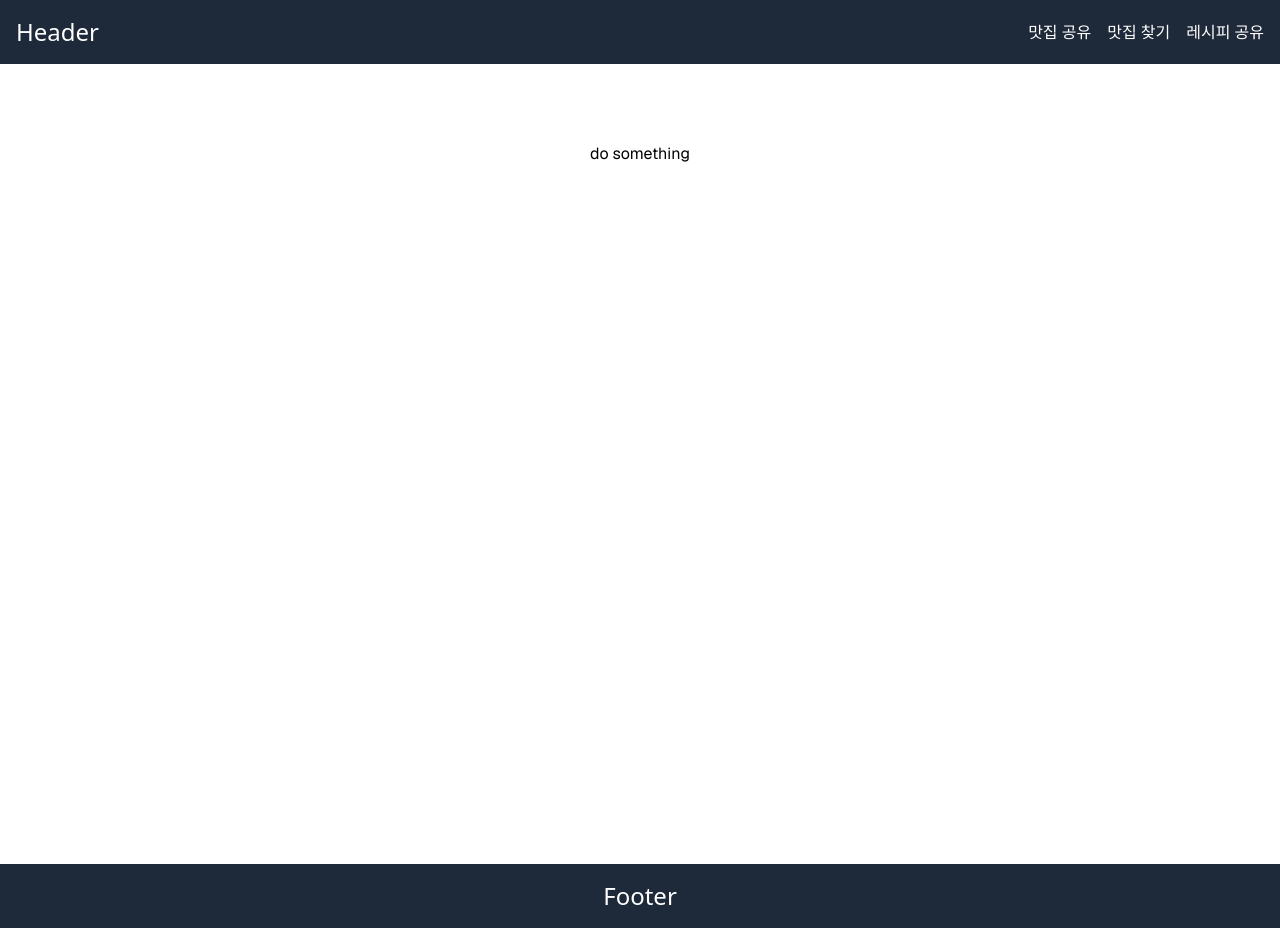
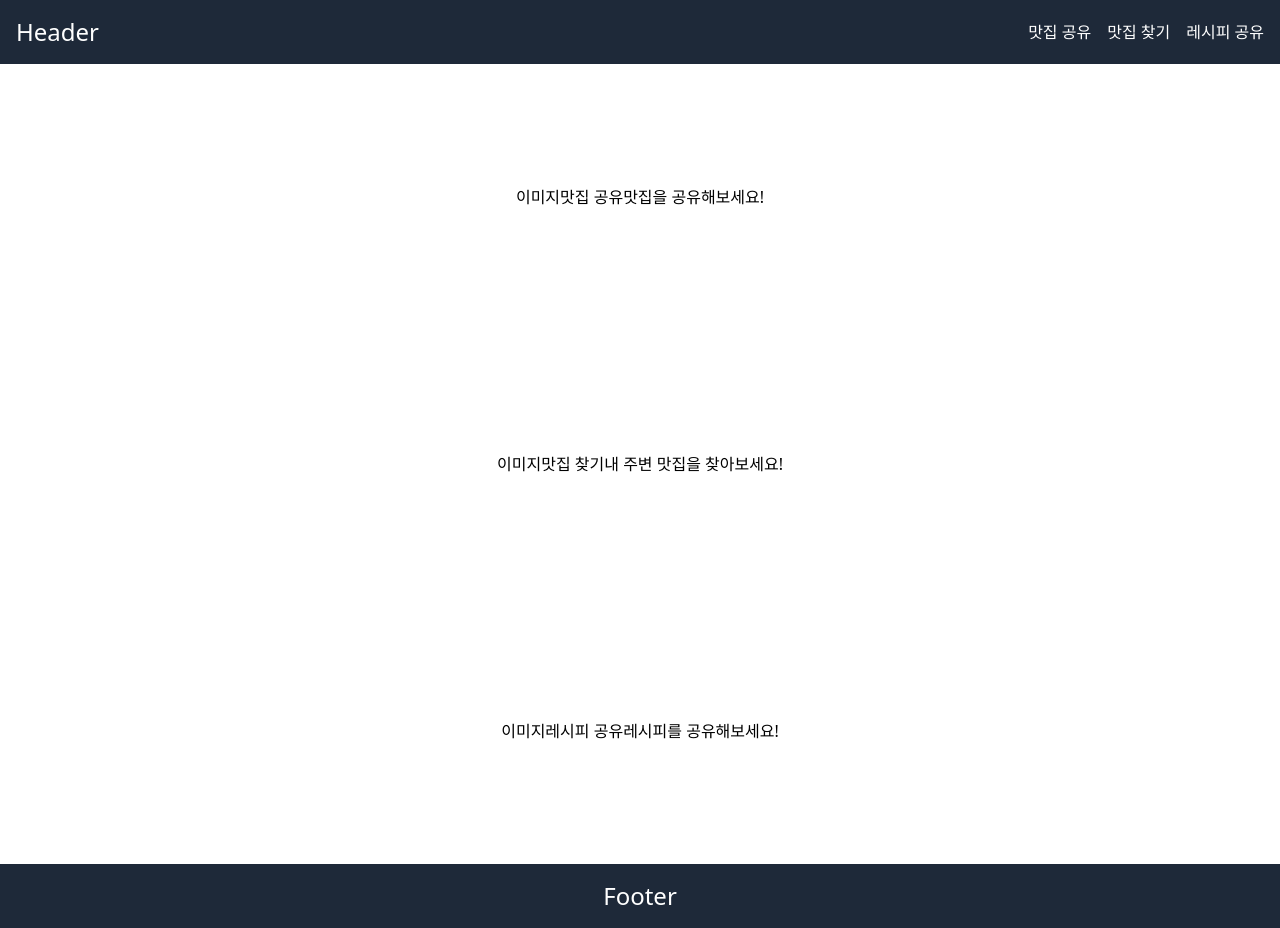
Before and after one commit to jun950829/nyamnyam-frontend, a Next.js app: page / in a window 1280 px wide. Built offline with nearby package versions, Linux system fonts and the light colour scheme.

Commit message:
컴포넌트 생성 예시

```diff
--- a/app/page.tsx
+++ b/app/page.tsx
@@ -1,7 +1,7 @@
+import MainPage from "@/components/home/MainPage";
+
 export default function Home() {
   return (
-    <div className="grid grid-rows-[20px_1fr_20px] items-center justify-items-center min-h-screen p-8 pb-20 gap-16 sm:p-20 font-[family-name:var(--font-geist-sans)]">
-      do something
-    </div>
+    <MainPage />
   );
 }
--- /dev/null
+++ b/components/home/MainMenuIntroCard.tsx
@@ -0,0 +1,22 @@
+import { HeaderMenuTypes } from "@/constants/types"
+
+interface HeaderMenuProps {
+  menu : HeaderMenuTypes;
+}
+
+export const MainMenuIntroCard = ({menu} : HeaderMenuProps ) => {
+
+  return (
+    <div className="flex flex-row items-center justify-center h-200">
+      <div className="">
+        이미지
+      </div>
+      <div className="">
+        {menu.name}
+        {menu.description}
+      </div>
+    </div>
+  )
+}
+
+export default MainMenuIntroCard;
--- /dev/null
+++ b/components/home/MainPage.tsx
@@ -0,0 +1,16 @@
+import MainMenuIntroCard from "./MainMenuIntroCard";
+import { HeaderMenu } from "@/constants/menus";
+
+export const MainPage = () => {
+  return (
+    <div className="flex flex-col items-center justify-center h-screen">
+      {HeaderMenu.map((menu, index) => {
+        return (
+          <MainMenuIntroCard key={index} menu={menu}/>
+        )
+      })}
+    </div>
+  )
+}
+
+export default MainPage;
--- a/constants/menus.ts
+++ b/constants/menus.ts
@@ -2,13 +2,16 @@ export const HeaderMenu = [
   {
     name: "맛집 공유",
     href: "/matzip",
+    description: "맛집을 공유해보세요!",
   },
   {
     name: "맛집 찾기",
     href: "/findmatzip",
+    description: "내 주변 맛집을 찾아보세요!",
   },
   {
     name: "레시피 공유",
     href: "/recipe",
+    description: "레시피를 공유해보세요!"
   }
 ]
--- /dev/null
+++ b/constants/types.ts
@@ -0,0 +1,6 @@
+
+export type HeaderMenuTypes = {
+  name: string;
+  href: string;
+  description: string;
+}
```
